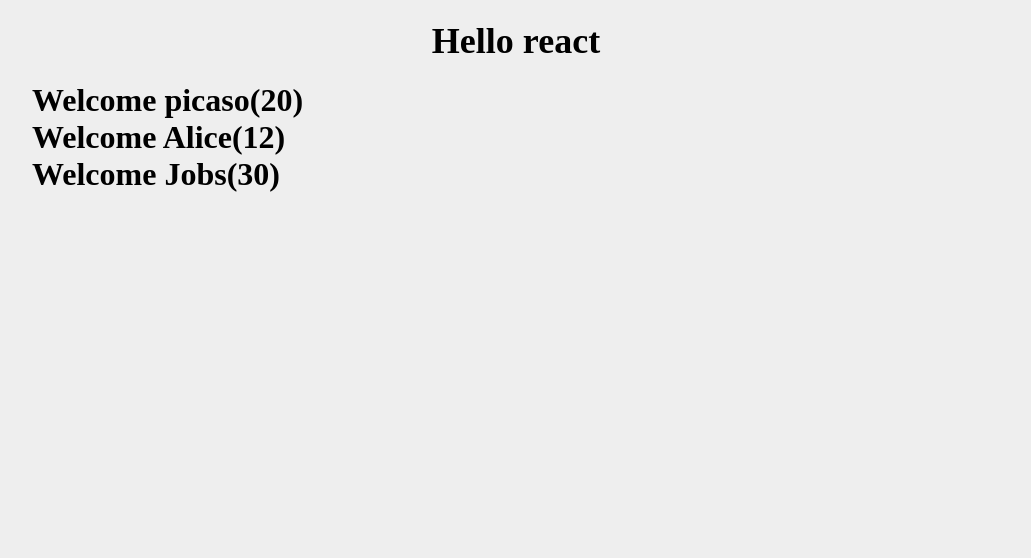
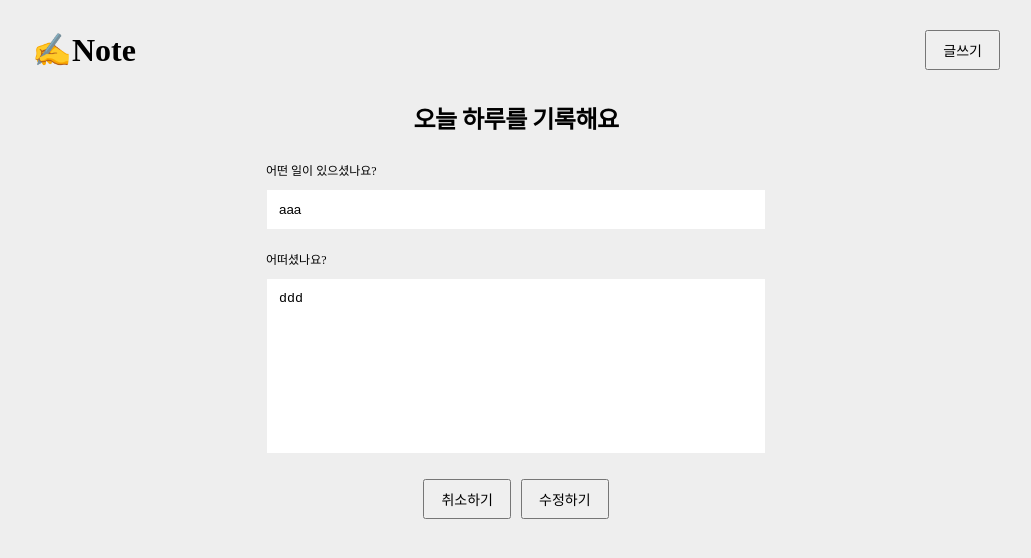
Before and after one commit to seomne032/react_noteApp, a React (Create React App) app: page /edit in a window 1280 px wide. Shown: the top 558 px of the page, without its empty margins (124-1155 px from the left). Built offline with nearby package versions, Linux system fonts and the light colour scheme.

Commit message:
note_app01

```diff
--- a/package.json
+++ b/package.json
@@ -6,8 +6,10 @@
     "@testing-library/jest-dom": "^5.16.5",
     "@testing-library/react": "^13.4.0",
     "@testing-library/user-event": "^13.5.0",
+    "moment": "^2.29.4",
     "react": "^18.2.0",
     "react-dom": "^18.2.0",
+    "react-router-dom": "^6.9.0",
     "react-scripts": "5.0.1",
     "web-vitals": "^2.1.4"
   },
--- a/src/App.js
+++ b/src/App.js
@@ -1,13 +1,21 @@
 import React from 'react';
-import Hello from './Hello';
+import Header from './components/Header';
+import NoteList from './components/NoteList';
+import Write from './components/Write';
+import { BrowserRouter, Routes, Route } from 'react-router-dom';
+import Edit from './components/Edit';
 
 export default function App() {
     return (
-        <div className="container">
-            <h1 className="title">Hello react</h1>
-            <Hello name={'picaso'} age={20} />
-            <Hello name={'Alice'} age={12} />
-            <Hello name={'Jobs'} age={30} />
-        </div>
+        <BrowserRouter>
+            <div className="App">
+                <Header />
+                <Routes>
+                    <Route path="/" element={<NoteList />} />
+                    <Route path="/write" element={<Write />} />
+                    <Route path="/edit" element={<Edit />} />
+                </Routes>
+            </div>
+        </BrowserRouter>
     );
 }
--- /dev/null
+++ b/src/components/Edit.js
@@ -0,0 +1,41 @@
+import { useRef } from 'react';
+import { useNavigate, useLocation } from 'react-router-dom';
+
+export default function Edit() {
+    const navigate = useNavigate();
+    const titleRef = useRef();
+    const detailRef = useRef();
+    const note = useLocation().state;
+    console.log(note);
+
+    return (
+        <div className="container">
+            <h2>오늘 하루를 기록해요</h2>
+            <form>
+                <div>
+                    <label>어떤 일이 있으셨나요?</label>
+                    <input
+                        type="text"
+                        placeholder="제목을 입력해주세요"
+                        ref={titleRef}
+                        defaultValue={`aaa`}
+                    />
+                </div>
+                <div>
+                    <label>어떠셨나요?</label>
+                    <textarea
+                        cols="30"
+                        rows="10"
+                        placeholder="내용을 입력해주세요"
+                        ref={detailRef}
+                        defaultValue={`ddd`}
+                    ></textarea>
+                </div>
+                <div className="btns">
+                    <button>취소하기</button>
+                    <button>수정하기</button>
+                </div>
+            </form>
+        </div>
+    );
+}
--- /dev/null
+++ b/src/components/Header.js
@@ -0,0 +1,15 @@
+import React from 'react';
+import { Link } from 'react-router-dom';
+
+export default function header() {
+    return (
+        <div className="header">
+            <Link to={'/'}>
+                <h1>✍Note</h1>
+            </Link>
+            <Link to={'/write'}>
+                <button>글쓰기</button>
+            </Link>
+        </div>
+    );
+}
--- /dev/null
+++ b/src/components/Note.js
@@ -0,0 +1,36 @@
+import { useState } from 'react';
+import { Link } from 'react-router-dom';
+
+export default function Note({ note }) {
+    const [screen, setScreen] = useState(false);
+
+    function remove() {
+        if (window.confirm('정말 삭제하시겠어요?')) {
+            fetch(`http://localhost:3001/notes/${note.id}`, {
+                method: 'DELETE',
+            }).then(res => {
+                if (res.ok) {
+                    setScreen(true);
+                }
+            });
+        }
+    }
+
+    if (screen === true) {
+        return null;
+    }
+
+    return (
+        <li className="note">
+            <h2>{note.title}</h2>
+            <p>{note.detail}</p>
+            <div className="bottom">
+                <div className="date">{note.date}</div>
+                <Link to={'/edit'} state={note}>
+                    <button>수정</button>
+                </Link>
+                <button onClick={remove}>삭제</button>
+            </div>
+        </li>
+    );
+}
--- /dev/null
+++ b/src/components/NoteList.js
@@ -0,0 +1,19 @@
+import { useEffect, useState } from 'react';
+import Note from './Note';
+
+export default function NoteList() {
+    const [notes, setNotes] = useState([]);
+    useEffect(() => {
+        fetch('http://localhost:3001/notes')
+            .then(res => res.json())
+            .then(data => setNotes(data));
+    }, []); // 가장 최초에 실행될 함수
+
+    return (
+        <ul className="list">
+            {notes.map(note => (
+                <Note note={note} key={note.id} />
+            ))}
+        </ul>
+    );
+}
--- /dev/null
+++ b/src/components/Write.js
@@ -0,0 +1,65 @@
+import { useRef } from 'react';
+import { useNavigate } from 'react-router-dom';
+import moment from 'moment/moment';
+
+export default function Write() {
+    const navigate = useNavigate();
+    const titleRef = useRef();
+    const detailRef = useRef();
+
+    function goBack(e) {
+        e.preventDefault();
+        navigate(-1);
+    }
+
+    function write(e) {
+        e.preventDefault();
+        console.log(titleRef.current.value);
+        console.log(detailRef.current.value);
+
+        fetch('http://localhost:3001/notes/', {
+            method: 'POST',
+            headers: {
+                'Content-Type': 'application/json',
+            },
+            body: JSON.stringify({
+                title: titleRef.current.value,
+                detail: detailRef.current.value,
+                date: moment().format(' YYYY MMMM Do h:mm:ss a'),
+            }),
+        }).then(res => {
+            if (res.ok) {
+                navigate('/');
+            }
+        });
+    }
+
+    return (
+        <div className="container">
+            <h2>오늘 하루를 기록해요</h2>
+            <form>
+                <div>
+                    <label>어떤 일이 있으셨나요?</label>
+                    <input
+                        type="text"
+                        placeholder="제목을 입력해주세요"
+                        ref={titleRef}
+                    />
+                </div>
+                <div>
+                    <label>어떠셨나요?</label>
+                    <textarea
+                        cols="30"
+                        rows="10"
+                        placeholder="내용을 입력해주세요"
+                        ref={detailRef}
+                    ></textarea>
+                </div>
+                <div className="btns">
+                    <button onClick={goBack}>취소하기</button>
+                    <button onClick={write}>작성하기</button>
+                </div>
+            </form>
+        </div>
+    );
+}
--- a/src/index.css
+++ b/src/index.css
@@ -11,17 +11,87 @@ a {
 body {
     background: #eee;
 }
-.container {
+.App {
     max-width: 1000px;
     margin: 0 auto;
     padding: 0 16px;
-}
-.title {
-    font-size: 36px;
-    text-align: center;
-    margin: 20px 0;
 }
 button {
     padding: 8px 16px;
     font-size: 14px;
 }
+.header {
+    margin: 30px 0;
+    display: flex;
+    align-items: center;
+    justify-content: space-between;
+}
+.list {
+    display: grid;
+    grid-template-columns: repeat(3, 1fr);
+    gap: 25px;
+}
+.note {
+    background: #fff;
+    padding: 24px;
+    box-shadow: 0 0 12px rgba(0, 0, 0, 0.15);
+}
+.note button {
+    padding: 2px 6px;
+    font-size: 11px;
+    margin-left: 6px;
+}
+.note h2 {
+    font-size: 18px;
+    margin-bottom: 10px;
+}
+.note p {
+    min-height: 160px;
+}
+.note .bottom {
+    display: flex;
+    font-size: 12px;
+    color: #666;
+    align-items: center;
+}
+.note .bottom .date {
+    margin-right: auto;
+}
+
+/* write */
+.container {
+    max-width: 500px;
+    margin: 0 auto;
+}
+.container h2 {
+    font-weight: normal;
+    margin-bottom: 26px;
+    text-align: center;
+    font-weight: bold;
+    letter-spacing: -0.5px;
+}
+form div {
+    margin-bottom: 20px;
+    font-size: 18px;
+}
+form div label {
+    display: block;
+    margin-bottom: 10px;
+    font-size: 12px;
+}
+form input,
+form textarea {
+    width: 100%;
+    padding: 12px;
+    border: 1px solid #eee;
+    resize: none;
+}
+form .btns {
+    display: flex;
+    align-items: center;
+    justify-content: center;
+    margin: 10px;
+}
+form .btns button {
+    margin: 0 5px;
+}
```
Also changed, not shown: src/db/data.json (added, +28 -0 lines), 2 other files (tests, documents, lock files or other folders).
